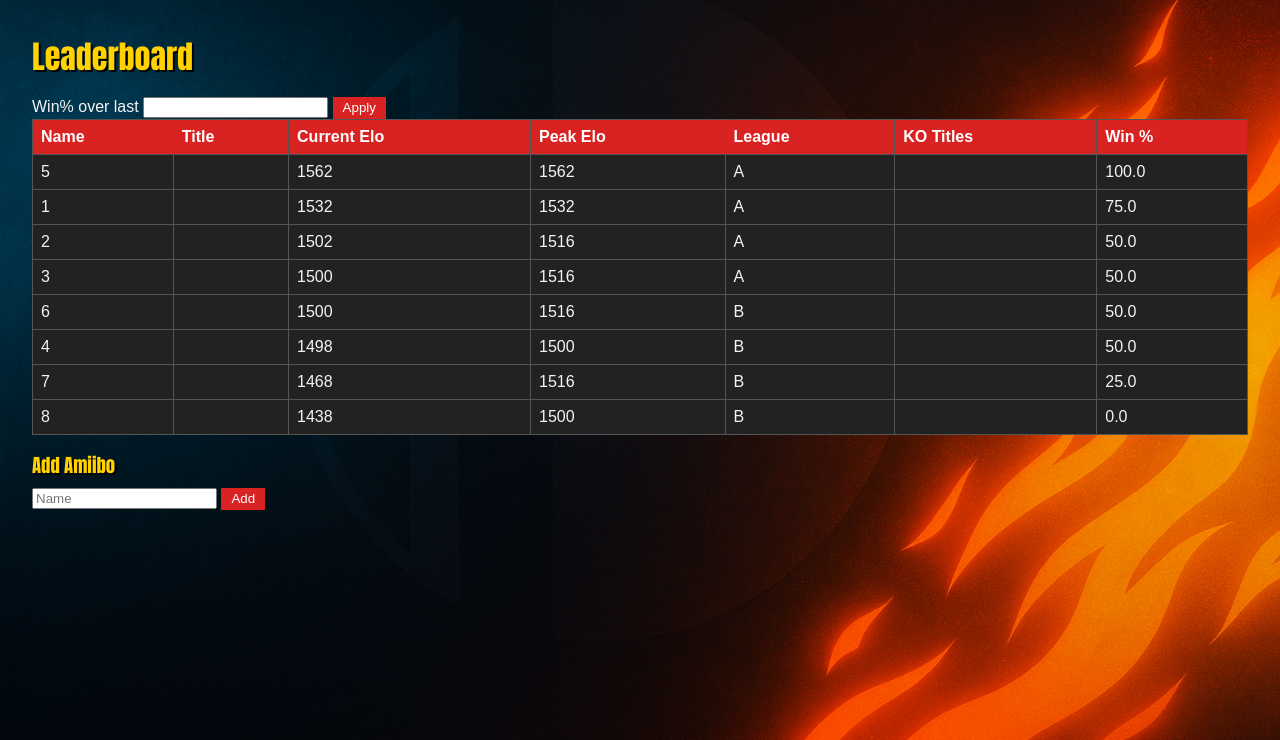
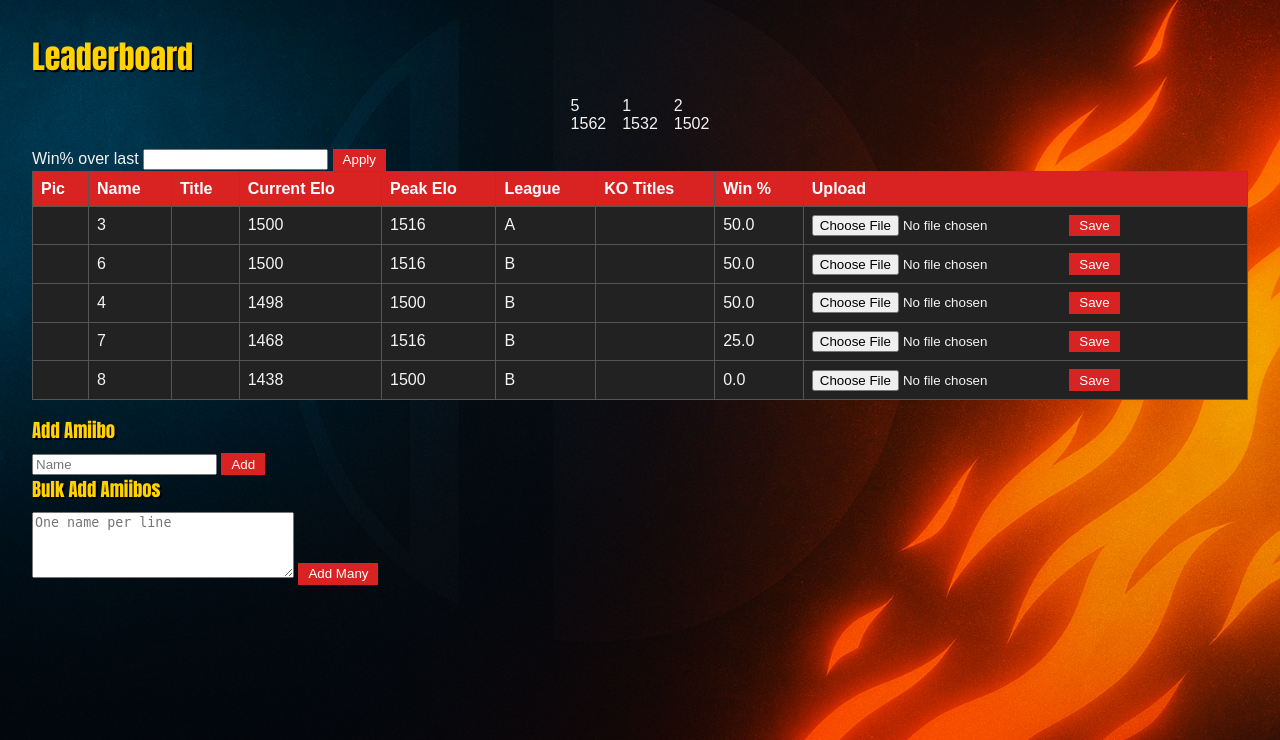
Before and after one commit to Matthes404/amiibo-league, a Flask app: page /leaderboard in a window 1280 px wide. Shown: the part 60-800 px from the top of the page. Run offline with Flask 3, Linux system fonts and the light colour scheme.

Commit message:
Add bulk add and profile pictures

```diff
--- a/app.py
+++ b/app.py
@@ -1,6 +1,8 @@
 from flask import Flask, render_template, request, redirect, send_from_directory
 from sqlalchemy import text
 from models import db, Amiibo, Match
+from werkzeug.utils import secure_filename
+import os
 import random
 
 app = Flask(__name__)
@@ -23,11 +25,22 @@ with app.app_context():
     except Exception:
         db.session.execute(text('ALTER TABLE match ADD COLUMN draw BOOLEAN DEFAULT 0'))
         db.session.commit()
+    # ensure 'profile_pic' column exists
+    try:
+        db.session.execute(text('SELECT profile_pic FROM amiibo LIMIT 1'))
+    except Exception:
+        db.session.execute(text("ALTER TABLE amiibo ADD COLUMN profile_pic VARCHAR(120) DEFAULT ''"))
+        db.session.commit()
 
 @app.route('/logo/<path:filename>')
 def serve_logo(filename):
     """Serve images from the logo directory."""
     return send_from_directory('logo', filename)
+
+@app.route('/profile/<path:filename>')
+def serve_profile(filename):
+    """Serve profile pictures."""
+    return send_from_directory('profile', filename)
 
 # Simple ELO update function
 K = 32
@@ -72,7 +85,9 @@ def index():
 def leaderboard():
     last = request.args.get('last', type=int)
     amiibos = Amiibo.query.order_by(Amiibo.current_elo.desc()).all()
-    return render_template('leaderboard.html', amiibos=amiibos, last=last)
+    podium = amiibos[:3]
+    others = amiibos[3:]
+    return render_template('leaderboard.html', amiibos=others, podium=podium, last=last)
 
 @app.route('/add_amiibo', methods=['POST'])
 def add_amiibo():
@@ -96,6 +111,49 @@ def add_amiibo():
         a.league = target
     db.session.add(a)
     db.session.commit()
+    return redirect('/leaderboard')
+
+@app.route('/add_amiibos', methods=['POST'])
+def add_amiibos():
+    names = request.form['names']
+    for raw in names.splitlines():
+        name = raw.strip()
+        if not name:
+            continue
+        cycle = league_cycle_running()
+        a = Amiibo(name=name, waiting=cycle)
+        if not cycle:
+            players = Amiibo.query.filter_by(waiting=False).all()
+            groups = sorted(set(p.league for p in players if p.league))
+            if not groups:
+                target = 'A'
+                size = 0
+            else:
+                last = groups[-1]
+                size = sum(1 for p in players if p.league == last)
+                if size >= 4:
+                    target = chr(ord(last) + 1)
+                    size = 0
+                else:
+                    target = last
+            a.league = target
+        db.session.add(a)
+    db.session.commit()
+    return redirect('/leaderboard')
+
+@app.route('/upload_pic/<int:amiibo_id>', methods=['POST'])
+def upload_pic(amiibo_id):
+    amiibo = Amiibo.query.get(amiibo_id)
+    if 'picture' not in request.files or not amiibo:
+        return redirect('/leaderboard')
+    file = request.files['picture']
+    if file.filename:
+        filename = secure_filename(file.filename)
+        os.makedirs('profile', exist_ok=True)
+        path = os.path.join('profile', filename)
+        file.save(path)
+        amiibo.profile_pic = filename
+        db.session.commit()
     return redirect('/leaderboard')
 
 current_pairs = []
--- a/models.py
+++ b/models.py
@@ -10,6 +10,7 @@ class Amiibo(db.Model):
     league = db.Column(db.String(20), default="")
     ko_titles = db.Column(db.String(120), default="")
     waiting = db.Column(db.Boolean, default=False)
+    profile_pic = db.Column(db.String(120), default="")
 
     @property
     def title(self) -> str:
--- a/static/style.css
+++ b/static/style.css
@@ -98,3 +98,28 @@ body.dark-mode {
     --header-bg: #222;
     --border-color: #444;
 }
+
+.podium {
+    display: flex;
+    justify-content: center;
+    align-items: flex-end;
+    gap: 1em;
+    margin-bottom: 1em;
+}
+
+.podium .position img {
+    border: 2px solid var(--accent-color);
+}
+
+.podium .first img { height: 120px; }
+.podium .second img { height: 100px; }
+.podium .third img { height: 100px; }
+
+.thumb {
+    height: 40px;
+}
+
+.bracket, .standings {
+    max-width: 600px;
+    margin: 0 auto 1em auto;
+}
--- a/templates/knockout.html
+++ b/templates/knockout.html
@@ -4,7 +4,7 @@
 {% for key, data in brackets.items() %}
   <h2>Bracket {{ key }}</h2>
   {% if data.pairs %}
-  <table>
+  <table class="bracket">
     <tr><th>Player 1</th><th>Player 2</th><th>Winner</th></tr>
     {% for m in data.pairs %}
     <tr>
--- a/templates/leaderboard.html
+++ b/templates/leaderboard.html
@@ -1,15 +1,30 @@
 {% extends 'base.html' %}
 {% block content %}
 <h1>Leaderboard</h1>
+{% if podium %}
+<div class="podium">
+  {% for a in podium %}
+  {% set cls = 'first' if loop.index0 == 0 else 'second' if loop.index0 == 1 else 'third' %}
+  <div class="position {{ cls }}">
+    {% if a.profile_pic %}
+      <img src="/profile/{{ a.profile_pic }}" alt="{{ a.name }}" />
+    {% endif %}
+    <div class="name">{{ a.name }}</div>
+    <div class="elo">{{ a.current_elo }}</div>
+  </div>
+  {% endfor %}
+</div>
+{% endif %}
 <form method="get" action="/leaderboard">
     <label>Win% over last</label>
     <input type="number" name="last" min="1" value="{{ last or '' }}">
     <button type="submit">Apply</button>
 </form>
 <table class="leaderboard">
-    <tr><th>Name</th><th>Title</th><th>Current Elo</th><th>Peak Elo</th><th>League</th><th>KO Titles</th><th>Win %</th></tr>
+    <tr><th>Pic</th><th>Name</th><th>Title</th><th>Current Elo</th><th>Peak Elo</th><th>League</th><th>KO Titles</th><th>Win %</th><th>Upload</th></tr>
     {% for amiibo in amiibos %}
     <tr>
+        <td>{% if amiibo.profile_pic %}<img src="/profile/{{ amiibo.profile_pic }}" class="thumb" alt="{{ amiibo.name }}">{% endif %}</td>
         <td>{{ amiibo.name }}</td>
         <td>{{ amiibo.title }}</td>
         <td>{{ amiibo.current_elo }}</td>
@@ -17,6 +32,12 @@
         <td>{{ amiibo.league }}</td>
         <td>{{ amiibo.ko_titles }}</td>
         <td>{{ amiibo.win_percentage(last)|round(1) }}</td>
+        <td>
+          <form method="post" action="/upload_pic/{{ amiibo.id }}" enctype="multipart/form-data">
+            <input type="file" name="picture" accept="image/*">
+            <button type="submit">Save</button>
+          </form>
+        </td>
     </tr>
     {% endfor %}
 </table>
@@ -25,4 +46,9 @@
     <input type="text" name="name" placeholder="Name" required>
     <button type="submit">Add</button>
 </form>
+<form method="post" action="/add_amiibos">
+    <h3>Bulk Add Amiibos</h3>
+    <textarea name="names" rows="4" cols="30" placeholder="One name per line"></textarea>
+    <button type="submit">Add Many</button>
+</form>
 {% endblock %}
--- a/templates/league.html
+++ b/templates/league.html
@@ -3,13 +3,13 @@
 <h1>Leagues</h1>
 {% for lg, players, matches in leagues %}
 <h2>League {{ lg }}</h2>
-<table>
+<table class="standings">
   <tr><th>Name</th><th>Wins</th></tr>
   {% for p, sc in players %}
   <tr><td>{{ p.name }}</td><td>{{ sc }}</td></tr>
   {% endfor %}
 </table>
-<table>
+<table class="bracket">
   <tr><th>Player 1</th><th>Player 2</th><th>Winner</th></tr>
 {% for m in matches %}
   <tr>
--- a/templates/swiss.html
+++ b/templates/swiss.html
@@ -3,7 +3,7 @@
 <h1>Initial Swiss</h1>
 {% if scores %}
 <h2>Round {{ round_no }}</h2>
-<table>
+<table class="standings">
     <tr><th>Name</th><th>Score</th><th>League</th></tr>
     {% for p in players %}
     <tr>
@@ -14,7 +14,7 @@
     {% endfor %}
 </table>
 {% if pairs %}
-<table>
+<table class="bracket">
     <tr><th>Player 1</th><th>Player 2</th><th>Winner</th></tr>
     {% for match in pairs %}
     <tr>
--- a/templates/tournament.html
+++ b/templates/tournament.html
@@ -2,7 +2,7 @@
 {% block content %}
 <h1>Tournament</h1>
 {% if pairs %}
-<table>
+<table class="bracket">
     <tr><th>Player 1</th><th>Player 2</th><th>Winner</th></tr>
     {% for match in pairs %}
     <tr>
```
Also changed, not shown: 1 other file.
